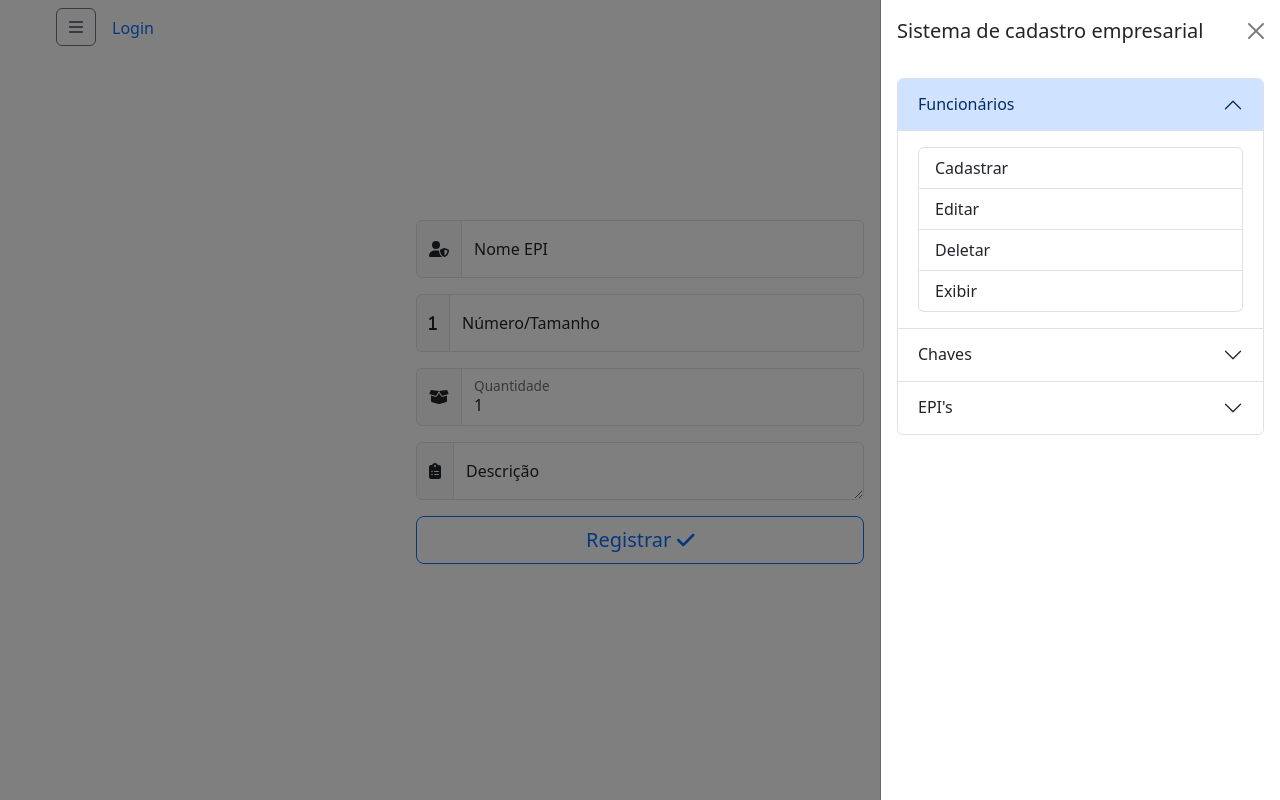
After one commit to PythonTech25/app_registrations_enterprise, a Django app: page /registros/epi/ in a window 1280 px wide, after a click that opens the changed part. The commit adds this page. Run offline with Django 5.2, Linux system fonts and the light colour scheme.

Commit message:
finalizando por hoje

```diff
--- a/records/admin.py
+++ b/records/admin.py
@@ -5,3 +5,5 @@ from . import models
 admin.site.register(models.RegisterEmployee)
 admin.site.register(models.Enterprise)
 admin.site.register(models.Sector)
+admin.site.register(models.RegisterKey)
+admin.site.register(models.RegisterEPI)
--- a/records/forms.py
+++ b/records/forms.py
@@ -31,3 +31,55 @@ class EmployeeForm(ModelForm):
         self.fields['user'].widget.attrs.update(
             {'class': 'form-control', 'placeholder': 'Portaria'}
         )
+
+
+class KeyForm(ModelForm):
+    class Meta:
+        model = models.RegisterKey
+        fields = '__all__'
+
+    def __init__(self, *args, **kwargs):
+        super().__init__(*args, **kwargs)
+        self.fields['name'].widget.attrs.update(
+            {'class': 'form-control', 'placeholder': 'Nome da chave'}
+        )
+
+        self.fields['number'].widget.attrs.update(
+            {'class': 'form-control', 'placeholder': 'Número'}
+        )
+
+        self.fields['amount'].widget.attrs.update(
+            {'class': 'form-control', 'placeholder': 'Quantidade de cópias'}
+        )
+
+        self.fields['user'].widget.attrs.update(
+            {'class': 'form-control', 'placeholder': 'Portaria'}
+        )
+
+
+class EPIForm(ModelForm):
+    class Meta:
+        model = models.RegisterEPI
+        fields = '__all__'
+
+    def __init__(self, *args, **kwargs):
+        super().__init__(*args, **kwargs)
+        self.fields['name'].widget.attrs.update(
+            {'class': 'form-control', 'placeholder': 'Nome da chave'}
+        )
+
+        self.fields['number'].widget.attrs.update(
+            {'class': 'form-control', 'placeholder': 'Número'}
+        )
+
+        self.fields['amount'].widget.attrs.update(
+            {'class': 'form-control', 'placeholder': 'Quantidade de cópias'}
+        )
+
+        self.fields['description'].widget.attrs.update(
+            {'class': 'form-control', 'placeholder': 'Descrição'}
+        )
+
+        self.fields['user'].widget.attrs.update(
+            {'class': 'form-control', 'placeholder': 'Portaria'}
+        )
--- a/records/models.py
+++ b/records/models.py
@@ -28,3 +28,26 @@ class RegisterEmployee(models.Model):
 
     def __str__(self):
         return f'{self.firstname} {self.lastname}'
+
+
+class RegisterKey(models.Model):
+    name = models.CharField(max_length=255)
+    number = models.PositiveIntegerField()
+    amount = models.PositiveIntegerField(default=1)
+    user = models.ForeignKey(User, on_delete=models.CASCADE, null=True, blank=True)
+    create_at = models.DateField(auto_now_add=True)
+
+    def __str__(self):
+        return f'Chave: {self.name} | Número: {self.number}'
+
+
+class RegisterEPI(models.Model):
+    name = models.CharField(max_length=255)
+    number = models.PositiveIntegerField()
+    amount = models.PositiveIntegerField(default=1)
+    description = models.TextField(max_length=500, null=True, blank=True)
+    user = models.ForeignKey(User, on_delete=models.CASCADE, null=True, blank=True)
+    create_at = models.DateField(auto_now_add=True)
+
+    def __str__(self):
+        return f'{self.name}'
--- a/records/static/css/style.css
+++ b/records/static/css/style.css
@@ -0,0 +1,3 @@
+.alert_postion {
+    margin-top: 10px;
+}
--- /dev/null
+++ b/records/templates/pages/epi/epi_create.html
@@ -0,0 +1,60 @@
+{% extends "base.html" %}
+{% block title %}EPIS{% endblock title %}
+
+{% block content %}
+
+{% if messages %}
+
+  {% for msg in messages %}
+
+    <div class="position-absolute z-3">
+      <div class="alert alert-success text-align-center px-5" role="alert">
+        {{ msg }}
+      </div>
+    </div>
+
+  {% endfor %}
+
+{% endif %}
+
+<form action="{% url "register_epi" %}" method="post">{% csrf_token %}
+
+<div class="input-group mb-3">
+    <span class="input-group-text"><i class="fa-solid fa-user-shield"></i></span>
+    <div class="form-floating">
+      {{form.name}}
+      <label for="id_name">Nome EPI</label>
+    </div>
+</div>
+
+<div class="input-group mb-3">
+    <span class="input-group-text"><i class="fa-solid fa-1"></i></span>
+    <div class="form-floating">
+      {{form.number}}
+      <label for="id_number">Número/Tamanho</label>
+    </div>
+</div>
+
+<div class="input-group mb-3">
+    <span class="input-group-text"><i class="fa-solid fa-box-open"></i></span>
+    <div class="form-floating">
+        {{form.amount}}
+        <label for="id_amount">Quantidade</label>
+    </div>
+</div>
+
+<div class="input-group mb-3">
+    <span class="input-group-text"><i class="fa-solid fa-clipboard-list"></i></span>
+    <div class="form-floating">
+        {{form.description}}
+        <label for="id_description">Descrição</label>
+    </div>
+</div>
+
+<div class="mb-3">
+  <button type="submit" class="btn btn-outline-primary btn-lg w-100">Registrar <i class="fa-solid fa-check"></i></button>
+</div>
+
+</form>
+
+{% endblock content %}
--- a/records/templates/partials/_header.html
+++ b/records/templates/partials/_header.html
@@ -0,0 +1,88 @@
+<div class="fixed-top">
+    <ul class="nav nav-underline mx-5 p-2">
+        <li class="nav-item">
+            <button class="btn btn-outline-secondary" type="button" data-bs-toggle="offcanvas" data-bs-target="#offcanvasRight" aria-controls="offcanvasRight"><i class="fa-solid fa-bars"></i></button>
+        </li>
+
+        {% if user.is_authenticated %}
+            <li class="nav-item">
+                <a class="nav-link" href="{% url "logout_view" %}"><span>{{ user.username }}</span></a>
+            </li>
+        {% else %}
+            <li class="nav-item">
+                <a class="nav-link" href="{% url "login_view" %}">Login</a>
+            </li>
+        {% endif %}
+
+    </ul>
+</div>
+
+<div class="offcanvas offcanvas-end" tabindex="-1" id="offcanvasRight" aria-labelledby="offcanvasRightLabel">
+  <div class="offcanvas-header">
+    <h5 class="offcanvas-title" id="offcanvasRightLabel">Sistema de cadastro empresarial</h5>
+    <button type="button" class="btn-close" data-bs-dismiss="offcanvas" aria-label="Close"></button>
+  </div>
+  <div class="offcanvas-body">
+
+    <div class="accordion" id="accordionExample">
+        <div class="accordion-item">
+          <h2 class="accordion-header">
+            <button class="accordion-button" type="button" data-bs-toggle="collapse" data-bs-target="#collapseOne" aria-expanded="true" aria-controls="collapseOne">
+              Funcionários
+            </button>
+          </h2>
+          <div id="collapseOne" class="accordion-collapse collapse show" data-bs-parent="#accordionExample">
+            <div class="accordion-body">
+
+                <div class="list-group">
+                    <a href='{% url "register_employee" %}' type="button" class="list-group-item list-group-item-action">Cadastrar</a>
+                    <a type="button" class="list-group-item list-group-item-action">Editar</a>
+                    <a type="button" class="list-group-item list-group-item-action">Deletar</a>
+                    <a type="button" class="list-group-item list-group-item-action">Exibir</a>
+                </div>
+
+            </div>
+          </div>
+        </div>
+        <div class="accordion-item">
+          <h2 class="accordion-header">
+            <button class="accordion-button collapsed" type="button" data-bs-toggle="collapse" data-bs-target="#collapseTwo" aria-expanded="false" aria-controls="collapseTwo">
+              Chaves
+            </button>
+          </h2>
+          <div id="collapseTwo" class="accordion-collapse collapse" data-bs-parent="#accordionExample">
+            <div class="accordion-body">
+
+                <div class="list-group">
+                    <a href='{% url "register_key" %}' type="button" class="list-group-item list-group-item-action">Cadastrar</a>
+                    <a type="button" class="list-group-item list-group-item-action">Editar</a>
+                    <a type="button" class="list-group-item list-group-item-action">Deletar</a>
+                    <a type="button" class="list-group-item list-group-item-action">Exibir</a>
+                </div>
+
+            </div>
+          </div>
+        </div>
+        <div class="accordion-item">
+          <h2 class="accordion-header">
+            <button class="accordion-button collapsed" type="button" data-bs-toggle="collapse" data-bs-target="#collapseThree" aria-expanded="false" aria-controls="collapseThree">
+              EPI's
+            </button>
+          </h2>
+          <div id="collapseThree" class="accordion-collapse collapse" data-bs-parent="#accordionExample">
+            <div class="accordion-body">
+
+                <div class="list-group">
+                    <a href='{% url "register_epi" %}' type="button" class="list-group-item list-group-item-action">Cadastrar</a>
+                    <a type="button" class="list-group-item list-group-item-action">Editar</a>
+                    <a type="button" class="list-group-item list-group-item-action">Deletar</a>
+                    <a type="button" class="list-group-item list-group-item-action">Exibir</a>
+                </div>
+
+            </div>
+          </div>
+        </div>
+      </div>
+
+  </div>
+</div>
--- a/records/urls.py
+++ b/records/urls.py
@@ -8,4 +8,13 @@ urlpatterns = [
 
     # employeers
     path("funcionario/", views.register_employee, name='register_employee'),
+
+    # key
+    path('chave/', views.register_key, name='register_key'),
+
+    # EPI
+    path('epi/', views.register_epi, name='register_epi'),
+
+    # alert
+    path('success/', views.success_page, name='success_page'),
 ]
--- a/records/views.py
+++ b/records/views.py
@@ -1,9 +1,14 @@
 from django.shortcuts import render, redirect
 from records import forms, models
+from django.contrib import messages
 
 # Create your views here.
 def login_view(request):
-    return render(request, 'pages/login/login.html')
+    if request.method == 'GET':
+        if request.user.is_authenticated:
+            return redirect('register_employee')
+
+        return render(request, 'pages/login/login.html')
 
 
 def logout_view(request):
@@ -32,4 +37,39 @@ def register_employee(request):
 
         return redirect('register_employee')
     form = forms.EmployeeForm()
-    return render(request, 'pages/employee/employee_create.html', {'form': form})
+    context = {'form': form}
+    return render(request, 'pages/employee/employee_create.html', context=context)
+
+def register_key(request):
+    if request.method == 'POST':
+        form = forms.KeyForm(request.POST)
+        if form.is_valid():
+            register = form.save(commit=False)
+            register.user = request.user
+            register.save()
+
+        return redirect('register_key')
+
+    form = forms.KeyForm()
+    context = {'form': form}
+    return render(request, 'pages/key/key_create.html', context=context)
+
+
+def register_epi(request):
+    if request.method == 'POST':
+        form = forms.EPIForm(request.POST)
+        if form.is_valid():
+            register = form.save(commit=False)
+            register.user = request.user
+            register.save()
+            messages.success(request, 'Epi cadastrado com sucesso!')
+
+        return redirect('register_epi')
+
+    form = forms.EPIForm()
+    context = {'form': form}
+    return render(request, 'pages/epi/epi_create.html', context=context)
+
+
+def success_page(request):
+    return render(request, 'pages/alert/success.html')
```
Also changed, not shown: records/templates/pages/alert/success.html (added, +8 -0 lines), records/templates/pages/employee/employee_create.html (+9 -13 lines), records/templates/pages/key/key_create.html (added, +38 -0 lines), records/migrations/0003_registerkey.py (added), records/migrations/0004_registerepi.py (added).
